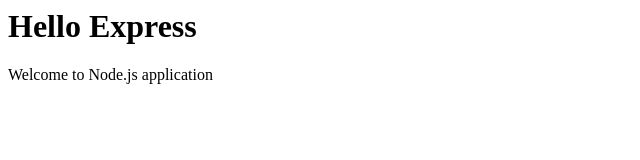
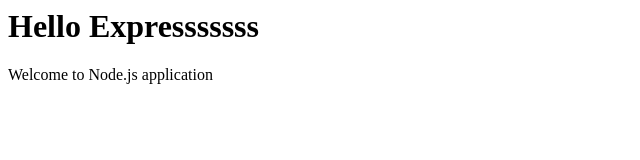
Before and after one commit to ahmedsamkhan/web-server, a website: page public/index.html in a window 1280 px wide. Shown: the whole page, without its empty margins (0-640 px from the left). Drawn offline with Linux system fonts and the light colour scheme.

Commit message:
update html

```diff
--- a/public/index.html
+++ b/public/index.html
@@ -1,7 +1,7 @@
 <html>
 <body>
 <h1>
-	Hello Express
+	Hello Expresssssss
 </h1>
 <p> Welcome to Node.js application </p>
 </body>
```
